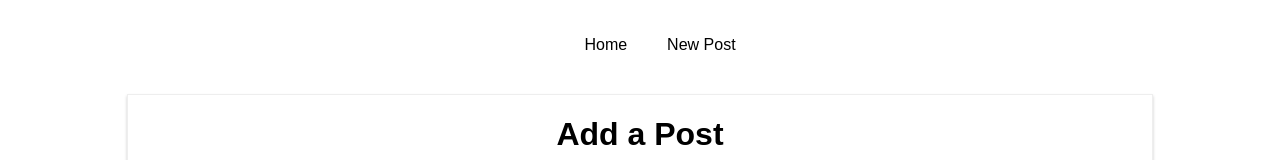
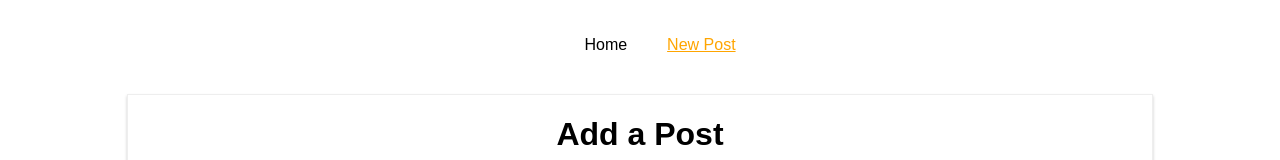
Before and after one commit to xerxes23/react-blog, a React (Create React App) app: page /new-post in a window 1280 px wide. Shown: the top 160 px of the page. Built offline with nearby package versions, Linux system fonts and the light colour scheme.

Commit message:
implemented NavLink

```diff
--- a/src/containers/Blog/Blog.js
+++ b/src/containers/Blog/Blog.js
@@ -1,5 +1,5 @@
 import React, { Component } from 'react';
-import { Route, Link } from 'react-router-dom';
+import { Route, NavLink } from 'react-router-dom';
 
 import './Blog.css';
 import Posts from './Posts/Posts';
@@ -13,8 +13,19 @@
                 <header>
                     <nav>
                         <ul>
-                            <li><Link to='/'>Home</Link></li>
-                            <li><Link to='/new-post'>New Post</Link></li>
+                            <li><NavLink
+                            activeStyle={{
+                                color: 'orange',
+                                textDecoration: 'underline'
+                            }}
+                            exact
+                            to='/'>Home</NavLink></li>
+                            <li><NavLink
+                            activeStyle={{
+                                color: 'orange',
+                                textDecoration: 'underline'
+                            }}
+                            to='/new-post'>New Post</NavLink></li>
                         </ul>
                     </nav>
                 </header>
```
